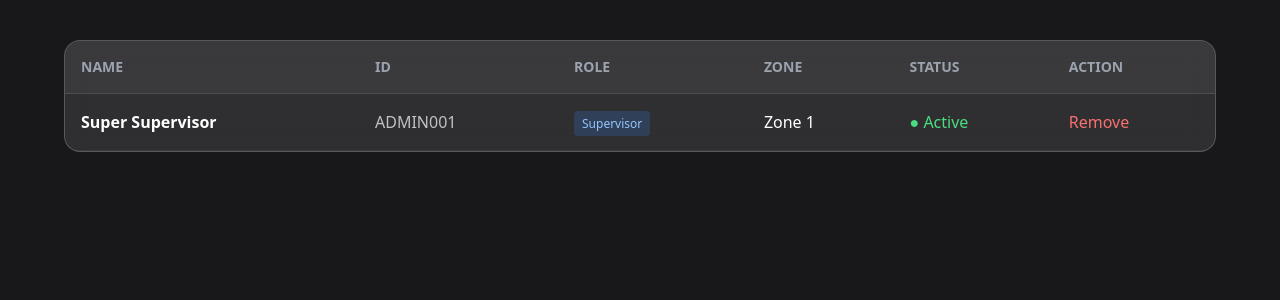
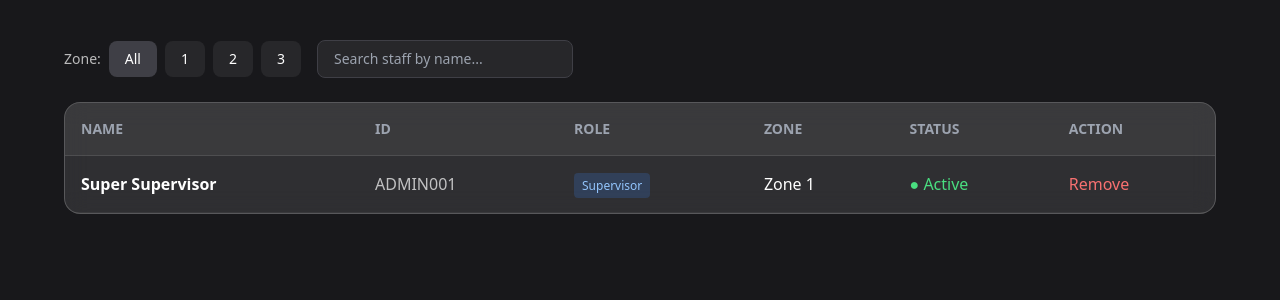
Before and after one commit to Annemariya/Litterlens, a FastAPI app: page /staff_mngmt in a window 1280 px wide. Shown: the part 72-372 px from the top of the page. Run offline with FastAPI, Linux system fonts and the light colour scheme; data comes from the database, SQL or seed files in the repository; some libraries are stand-ins or nearby versions.

Commit message:
Fix search by name column index and filter by zone

```diff
--- a/templates/staff_mngmt.html
+++ b/templates/staff_mngmt.html
@@ -3,7 +3,6 @@
 <head>
     <meta charset="UTF-8">
     <title>Staff Management - LitterLens</title>
-    <link rel="icon" type="image/png" href="/static/icons8.png">
     <script src="https://cdn.tailwindcss.com"></script>
 </head>
 <body class="bg-zinc-900 text-white min-h-screen p-8">
@@ -12,6 +11,22 @@
             <h1 class="text-3xl font-bold">Manage Field Staff</h1>
             <a href="/dashboard" class="bg-gray-700 hover:bg-gray-600 px-4 py-2 rounded-lg">← Back</a>
         </header>
+
+        <div class="flex flex-col md:flex-row gap-4 mb-6 items-center">
+            <div class="flex gap-2">
+                <span class="text-sm self-center opacity-70">Zone:</span>
+                <button onclick="setZoneFilter('all')" class="bg-zinc-700 hover:bg-zinc-600 px-4 py-2 rounded-lg text-sm transition">All</button>
+                <button onclick="setZoneFilter('1')" class="bg-zinc-800 hover:bg-green-600 px-4 py-2 rounded-lg text-sm transition">1</button>
+                <button onclick="setZoneFilter('2')" class="bg-zinc-800 hover:bg-green-600 px-4 py-2 rounded-lg text-sm transition">2</button>
+                <button onclick="setZoneFilter('3')" class="bg-zinc-800 hover:bg-green-600 px-4 py-2 rounded-lg text-sm transition">3</button>
+            </div>
+
+            <div class="relative w-full md:w-64">
+                <input type="text" id="nameSearch" onkeyup="filterTable()"
+                placeholder="Search staff by name..."
+                class="w-full bg-zinc-800 border border-zinc-700 rounded-lg px-4 py-2 text-sm focus:outline-none focus:border-green-500 transition">
+            </div>
+        </div>
 
         <div class="bg-white/10 backdrop-blur-md border border-white/20 rounded-2xl overflow-hidden">
             <table class="w-full text-left border-collapse">
@@ -50,3 +65,32 @@
     </div>
 </body>
 </html>
+
+<script>
+let currentZone = 'all';
+
+function setZoneFilter(zone) {
+    currentZone = zone;
+    filterTable(); // Trigger the combined filter
+}
+
+function filterTable() {
+    const searchInput = document.getElementById('nameSearch').value.toLowerCase();
+    const rows = document.querySelectorAll('tbody tr');
+
+    rows.forEach(row => {
+        const nameCell = row.querySelectorAll('td')[0].innerText.toLowerCase(); // Column 2: Name
+        const zoneCell = row.querySelectorAll('td')[3].innerText; // Column 4: Zone
+
+        const matchesName = nameCell.includes(searchInput);
+        const matchesZone = (currentZone === 'all' || zoneCell.includes(currentZone));
+
+        // Only show row if BOTH name and zone match
+        if (matchesName && matchesZone) {
+            row.style.display = "";
+        } else {
+            row.style.display = "none";
+        }
+    });
+}
+</script>
```
